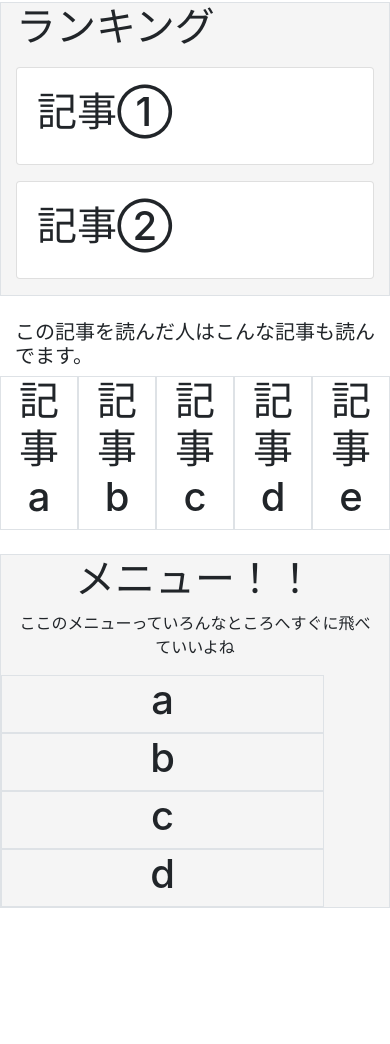
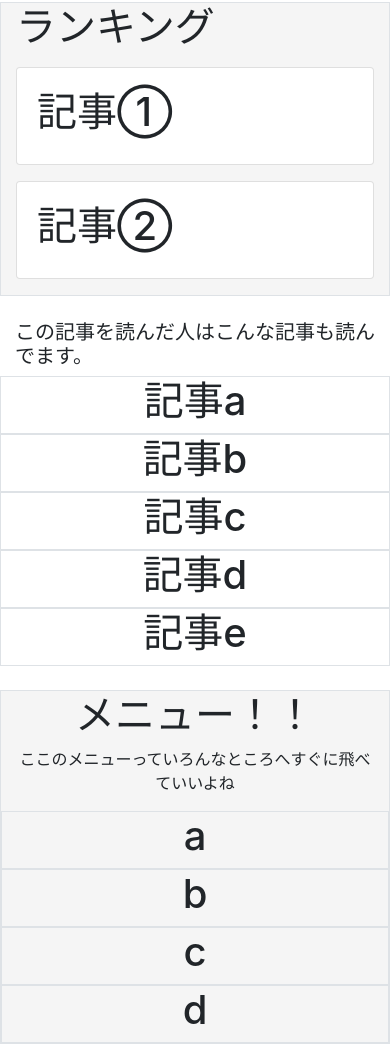
Before and after one commit to kuboderakotomi/kuboderakotomi.github.io, a plain HTML site: page 220525/index.html in a window 390 px wide. Shown: the part 1198-2242 px from the top of the page. Before the commit the page ends 2106 px from the top, so only its background shows below. Drawn offline with nearby package versions, Linux system fonts and the light colour scheme.

Commit message:
2022年春学期第５回課題

```diff
--- a/220525/index.html
+++ b/220525/index.html
@@ -100,9 +100,9 @@
   </div>
   <br>
   <div class="row">
-    <div class="col-md-8"></div>
-    <div class="col-md-1"></div>
-    <div class="col col-md-3 border" style="background-color: #f5f5f5;"><h1>ランキング</h1>
+    <div class="col-lg-8"></div>
+    <div class="col-lg-1"></div>
+    <div class="col border" style="background-color: #f5f5f5;"><h1>ランキング</h1>
       <p>
       <div class="card">
         <div class="card-body">
@@ -124,11 +124,11 @@
   <br>
   <h5>この記事を読んだ人はこんな記事も読んでます。</h5>
   <div class="row">
-    <div class="col border"><h1 class="text-center">記事a</h1></div>
-    <div class="col border"><h1 class="text-center">記事b</h1></div>
-    <div class="col border"><h1 class="text-center">記事c</h1></div>
-    <div class="col border"><h1 class="text-center">記事d</h1></div>
-    <div class="col border"><h1 class="text-center">記事e</h1></div>
+    <div class="col-md border"><h1 class="text-center">記事a</h1></div>
+    <div class="col-md border"><h1 class="text-center">記事b</h1></div>
+    <div class="col-md border"><h1 class="text-center">記事c</h1></div>
+    <div class="col-md border"><h1 class="text-center">記事d</h1></div>
+    <div class="col-md border"><h1 class="text-center">記事e</h1></div>
   </div>
   <br>
 
@@ -138,10 +138,11 @@
     <p class="text-center">
       ここのメニューっていろんなところへすぐに飛べていいよね
       <div class="row">
-        <div class="col-10 col-md border"><h1 class="text-center">a</h1></div>
-        <div class="col-10 col-md border"><h1 class="text-center">b</h1></div>
-        <div class="col-10 col-md border"><h1 class="text-center">c</h1></div>
-        <div class="col-10 col-md border"><h1 class="text-center">d</h1></div>
+
+        <div class="col-md border"><h1 class="text-center">a</h1></div>
+        <div class="col-md border"><h1 class="text-center">b</h1></div>
+        <div class="col-md border"><h1 class="text-center">c</h1></div>
+        <div class="col-md border"><h1 class="text-center">d</h1></div>
 
       </div>
     </div>
```
